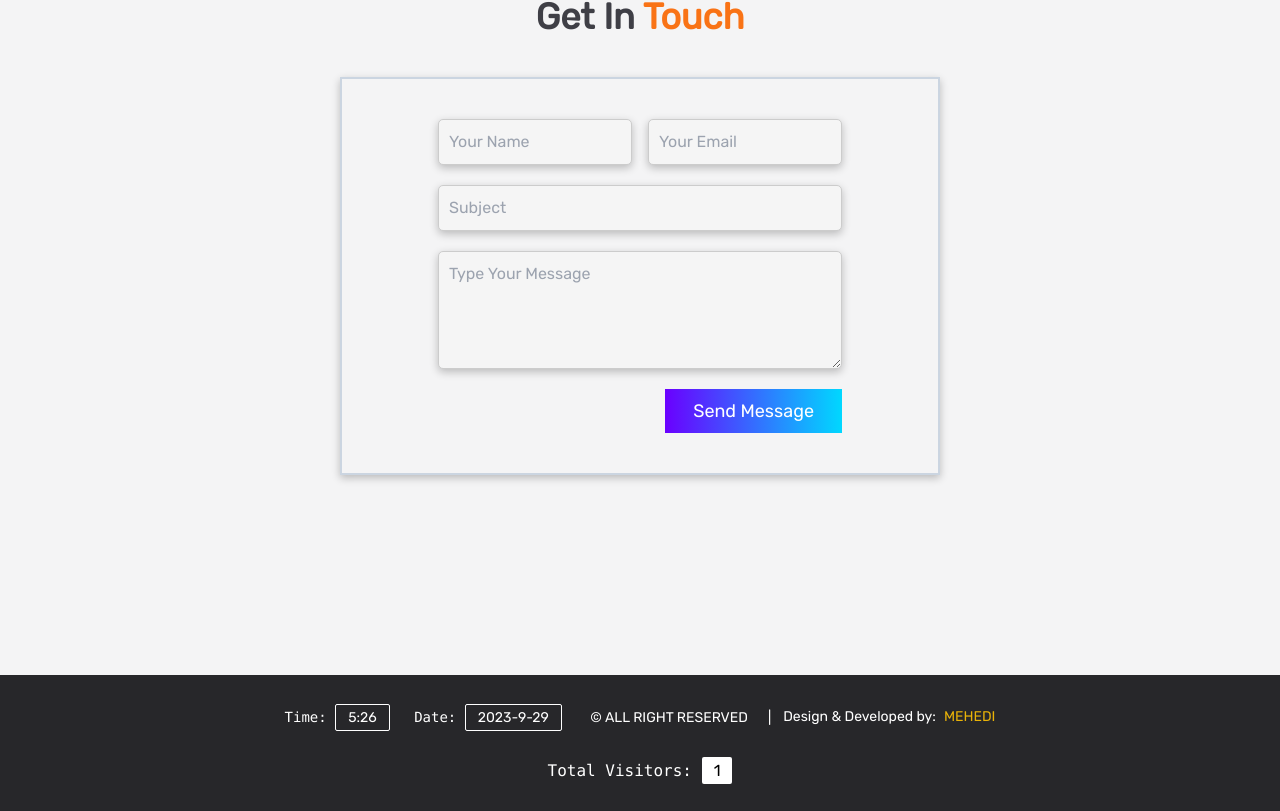
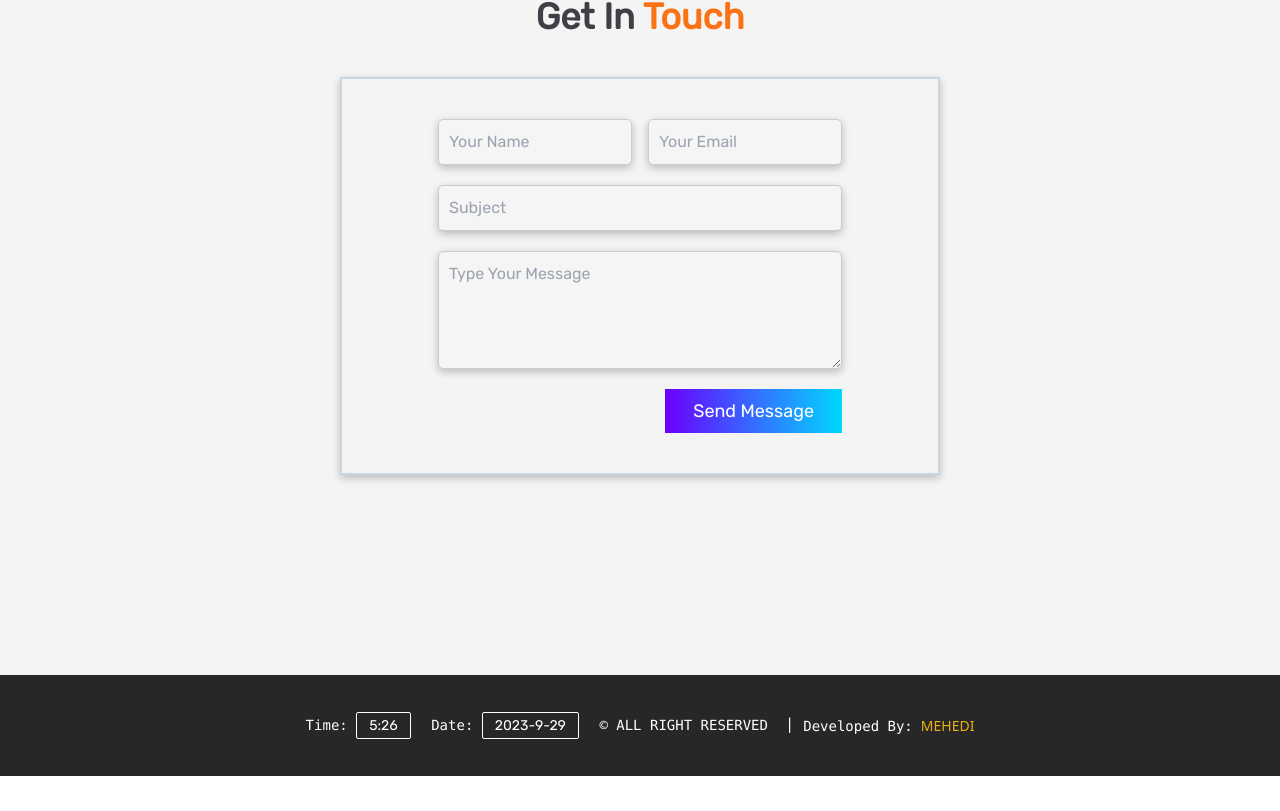
Before and after one commit to mehedialmamun21/my-portfolio, a React (Create React App) app: page / in a window 1280 px wide. Shown: the part 3833-4644 px from the top of the page. After the commit the page ends 4609 px from the top, so only its background shows below. Built offline with nearby package versions, Linux system fonts and the light colour scheme.

Commit message:
project updated

```diff
--- a/src/Pages/Shared/Footer/Footer.js
+++ b/src/Pages/Shared/Footer/Footer.js
@@ -1,134 +1,41 @@
-import React, { useEffect, useState } from 'react';
+import React from 'react';
+import { useEffect } from 'react';
+import { useState } from 'react';
+import { BsTelephoneInbound } from 'react-icons/bs';
 
 const Footer = () => {
+    // Initialize the time state
     const [currentTime, setCurrentTime] = useState(new Date());
-    const [visitorCount, setVisitorCount] = useState(() => {
-        // Retrieve visitor count from local storage on component mount
-        const storedCount = localStorage.getItem('visitorCount');
-        return storedCount ? parseInt(storedCount, 10) : 0;
-    });
 
+    // Update the time every second using useEffect
     useEffect(() => {
-        // Check if the visitor count has been incremented during this session
-        const hasIncremented = sessionStorage.getItem('hasIncremented');
-
-        if (!hasIncremented) {
-            // Increment the visitor count and set flags in sessionStorage and localStorage
-            setVisitorCount((prevCount) => prevCount + 1);
-            sessionStorage.setItem('hasIncremented', 'true');
-            localStorage.setItem('hasIncremented', 'true');
-        } else {
-            // If already incremented in this session, clear the sessionStorage flag
-            sessionStorage.removeItem('hasIncremented');
-        }
-
         const intervalId = setInterval(() => {
             setCurrentTime(new Date());
         }, 1000);
 
+        // Clean up the interval when the component unmounts
         return () => {
             clearInterval(intervalId);
         };
     }, []);
+    // Format the date and time
+    const date = currentTime.getFullYear() + '-' + (currentTime.getMonth() + 1) + '-' + currentTime.getDate();
+    const time = currentTime.getHours() + ':' + (currentTime.getMinutes() < 10 ? '0' : '') + currentTime.getMinutes();
+    return (
+        <div className='grid grid-cols-1 pl-12 lg:px-0 lg:flex lg:gap-3 items-center justify-center text-white mt-10 lg:mt-10 py-7 lg:py-10 text-sm bg-zinc-800'>
 
-    // Save visitor count to local storage whenever it changes
-    useEffect(() => {
-        localStorage.setItem('visitorCount', String(visitorCount));
-    }, [visitorCount]);
+            <p className='font-mono pb-2 lg:pb-0'>
+                <span className='text-white mr-2 lg:mr-3 font-mono'> Time: <span className='border border-white rounded-sm px-3 py-1'>{time}</span> </span>
+                <span className='font-mono'>Date: <span className='border border-white rounded-sm px-3 py-1'>{date}</span> </span>
+                <span className='pl-0 lg:pl-3 lg:pr-5 mt-5 lg:mt-0 lg:inline block font-mono'>© ALL RIGHT RESERVED</span>
+                <span className='invisible lg:visible'>|</span>
+            </p>
 
-    const date =
-        currentTime.getFullYear() +
-        '-' +
-        (currentTime.getMonth() + 1) +
-        '-' +
-        currentTime.getDate();
-    const time =
-        currentTime.getHours() +
-        ':' +
-        (currentTime.getMinutes() < 10 ? '0' : '') +
-        currentTime.getMinutes();
-
-    return (
-        <section>
-            <div className='grid grid-cols-1 px-12 lg:px-0 lg:flex lg:gap-3 items-center justify-center text-white mt-10 lg:mt-10 py-5 lg:py-7 text-sm bg-zinc-800'>
-                <p className='font-mono pb-2 lg:pb-0'>
-                    <span className='text-white mr-2 lg:mr-4 font-mono'>Time: <span className='border border-white rounded-sm px-3 py-1'>{time}</span> </span>
-                    <span className='font-mono'> Date: <span className='border border-white rounded-sm px-3 py-1'>{date}</span> </span>
-                    <span className='pl-0 lg:pl-5 lg:pr-5 mt-5 lg:mt-0 lg:inline block'>© ALL RIGHT RESERVED</span>
-                    <span className='invisible lg:visible'>|</span>
-                </p>
-
-                <div className='flex items-center'>
-                    <p className='font-mono'>
-                        <span className='relative group'>
-                            <div className=''>
-                                <span className='flex items-center'>Design & Developed by: <span className='flex items-center text-yellow-500 py-1 pl-2 lg:pl-2'>MEHEDI</span> </span>
-                            </div>
-                        </span>
-                    </p>
-                </div>
+            <div className='flex'>
+                <span className='flex items-center font-mono'>Developed By: </span> <span className='text-yellow-500 pl-2 font-sans'>MEHEDI</span>
             </div>
-
-            {/* Visitor Counter */}
-            <div className='text-white bg-zinc-800 lg:flex lg:justify-center pb-5 lg:pb-7 px-12 lg:px-0'>
-                <p className='font-mono'>Total Visitors: <span className='bg-white text-black rounded-sm px-3 py-1'>{visitorCount}</span> </p>
-            </div>
-
-        </section>
+        </div>
     );
 };
 
 export default Footer;
-
-
-
-// import React from 'react';
-// import { useEffect } from 'react';
-// import { useState } from 'react';
-// import { BsTelephoneInbound } from 'react-icons/bs';
-
-// const Footer = () => {
-//     // Initialize the time state
-//     const [currentTime, setCurrentTime] = useState(new Date());
-
-//     // Update the time every second using useEffect
-//     useEffect(() => {
-//         const intervalId = setInterval(() => {
-//             setCurrentTime(new Date());
-//         }, 1000);
-
-//         // Clean up the interval when the component unmounts
-//         return () => {
-//             clearInterval(intervalId);
-//         };
-//     }, []);
-//     // Format the date and time
-//     const date = currentTime.getFullYear() + '-' + (currentTime.getMonth() + 1) + '-' + currentTime.getDate();
-//     const time = currentTime.getHours() + ':' + (currentTime.getMinutes() < 10 ? '0' : '') + currentTime.getMinutes();
-//     return (
-//         <div className='grid grid-cols-1 px-12 lg:px-0 lg:flex lg:gap-3 items-center justify-center text-white mt-10 lg:mt-10 py-5 lg:py-7 text-sm bg-zinc-800'>
-
-//             <p className='font-mono pb-2 lg:pb-0'>
-//                 <span className='text-white mr-2 lg:mr-4 border border-white rounded-3xl px-3 py-1'>{time}</span>
-//                 <span className=''>{date} </span>
-//                 <span className='pl-0 lg:pl-5 lg:pr-5 mt-3 lg:mt-0 lg:inline block'>© ALL RIGHT RESERVED</span>
-//                 <span className='invisible lg:visible'>|</span>
-//             </p>
-
-//             <div className='flex items-center'>
-//                 <p className='font-mono'>
-//                     <span className='relative group'>
-//                         <div className='grid grid-cols-1 lg:grid-cols-2 gap-y-3 lg:gap-y-0 lg:gap-x-3'>
-//                             <span className='flex items-center'>Design & Developed by :</span> <span className='flex items-center text-yellow-500 py-1'>MEHEDI AL MAMUN</span>
-//                         </div>
-//                         <span className='opacity-0 group-hover:opacity-100 bg-sky-600 rounded-sm text-white px-3 py-1 text-xs absolute top-0 mt-3 lg:-mt-5 left-1/5 lg:left-1/2 transform -translate-x-2/2 flex gap-3'>
-//                             <BsTelephoneInbound size="1rem" className='text-white-600 font' /> <span>+880 1521413730</span>
-//                         </span>
-//                     </span>
-//                 </p>
-//             </div>
-//         </div>
-//     );
-// };
-
-// export default Footer;
```
